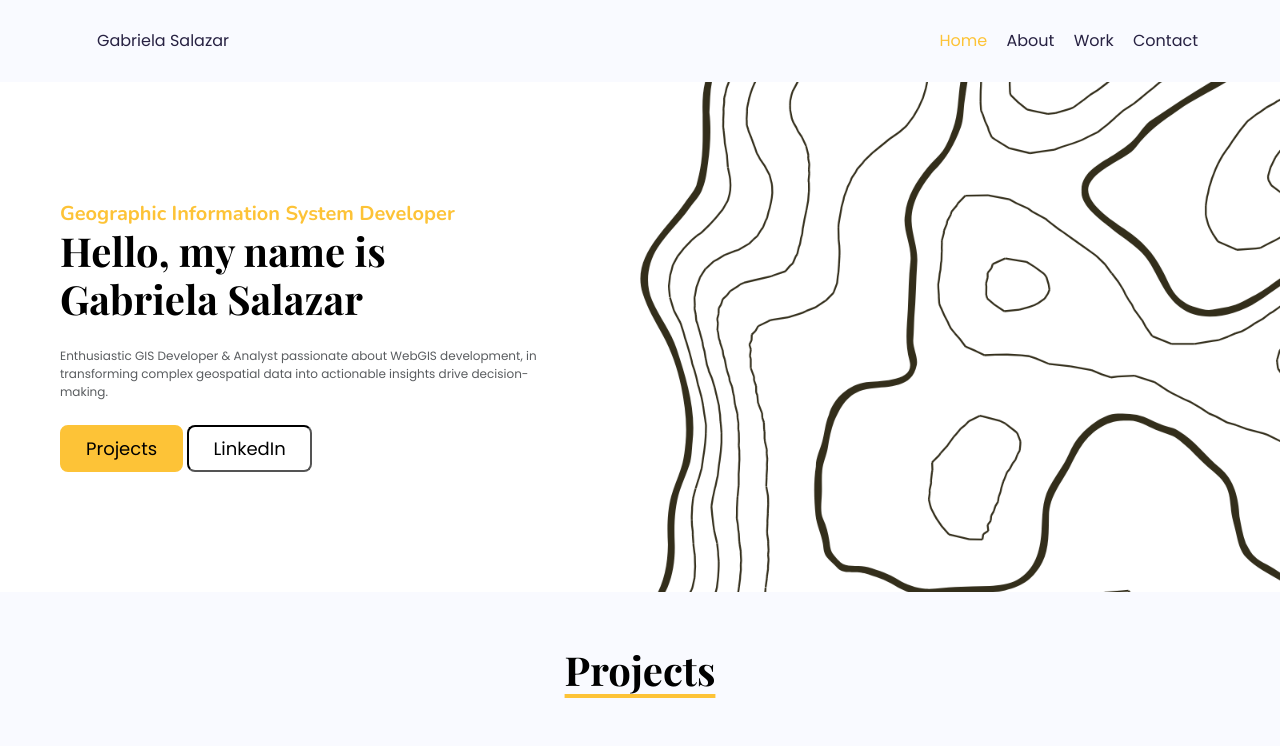
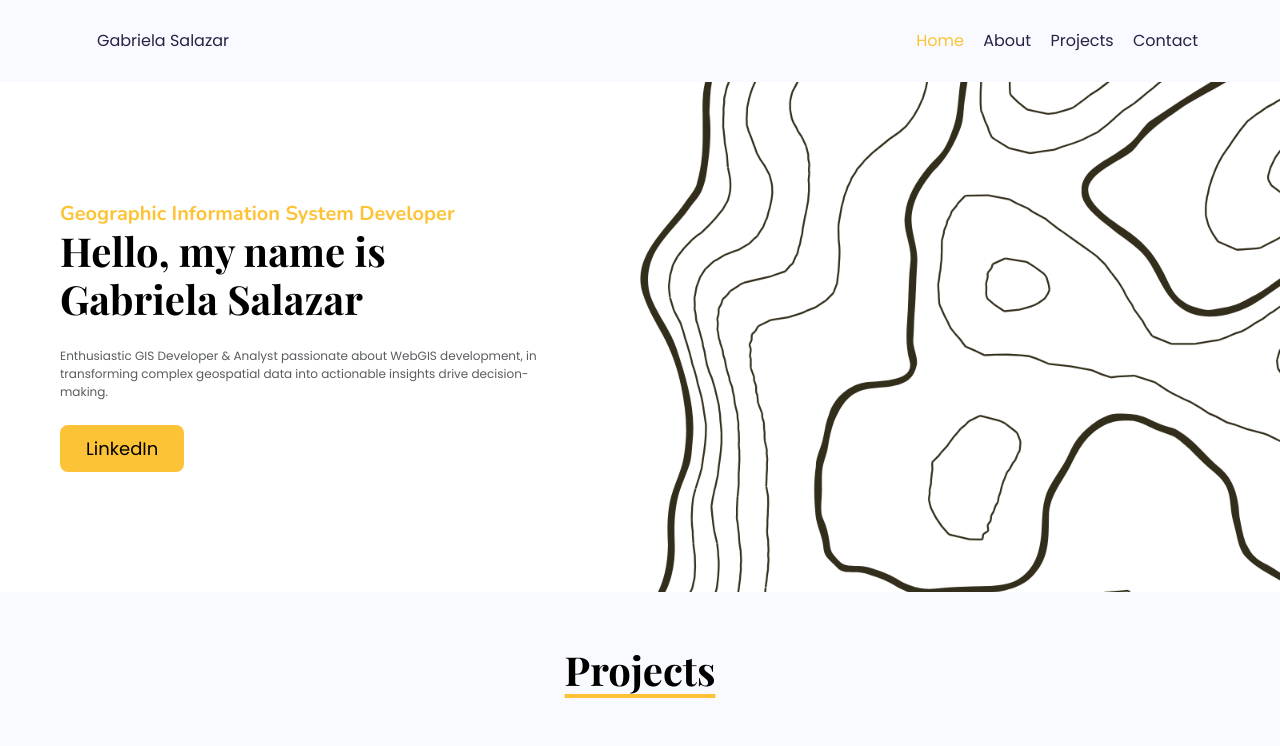
Before and after one commit to salazargc/portfolio-project, a plain HTML site: page index.html in a window 1280 px wide. Shown: the top 746 px of the page. Drawn offline with nearby package versions, Linux system fonts and the light colour scheme.

Commit message:
work html changed to projects html

```diff
--- a/index.html
+++ b/index.html
@@ -46,7 +46,7 @@
             <a href="/about.html" title="About Gabriela">About</a>
           </li>
           <li>
-            <a href="/work.html" title="Gabriela's Work">Work</a>
+            <a href="/projects.html" title="Gabriela's Work">Projects</a>
           </li>
           <li>
             <a href="/contact.html" title="Contact Gabriela">Contact</a>
@@ -64,12 +64,10 @@
           development, in transforming complex geospatial data into actionable
           insights drive decision-making.
         </p>
-        <a href="/contact.html" class="btn btn-branding" title="Contact me"
-          >Projects</a
-        >
+
         <a
           href="https://linkedin.com/in/gabrielasalazarr"
-          class="btn btn-branding-outline"
+          class="btn btn-branding"
           title="LinkedIn"
           >LinkedIn</a
         >
```
Also changed, not shown: about.html (+2 -2 lines), contact.html (+1 -1 lines), projects.html (renamed from work.html, +1 -1 lines).
